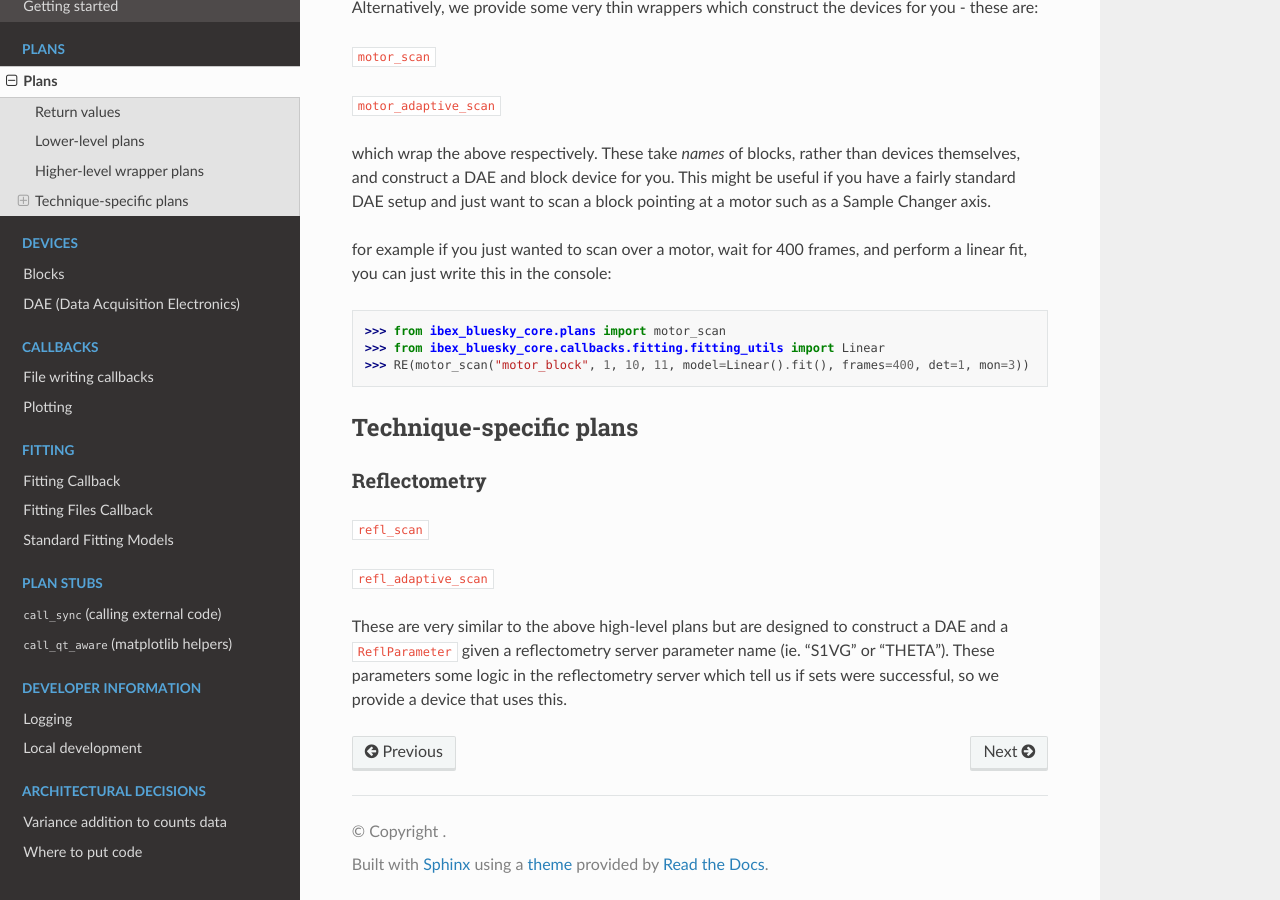
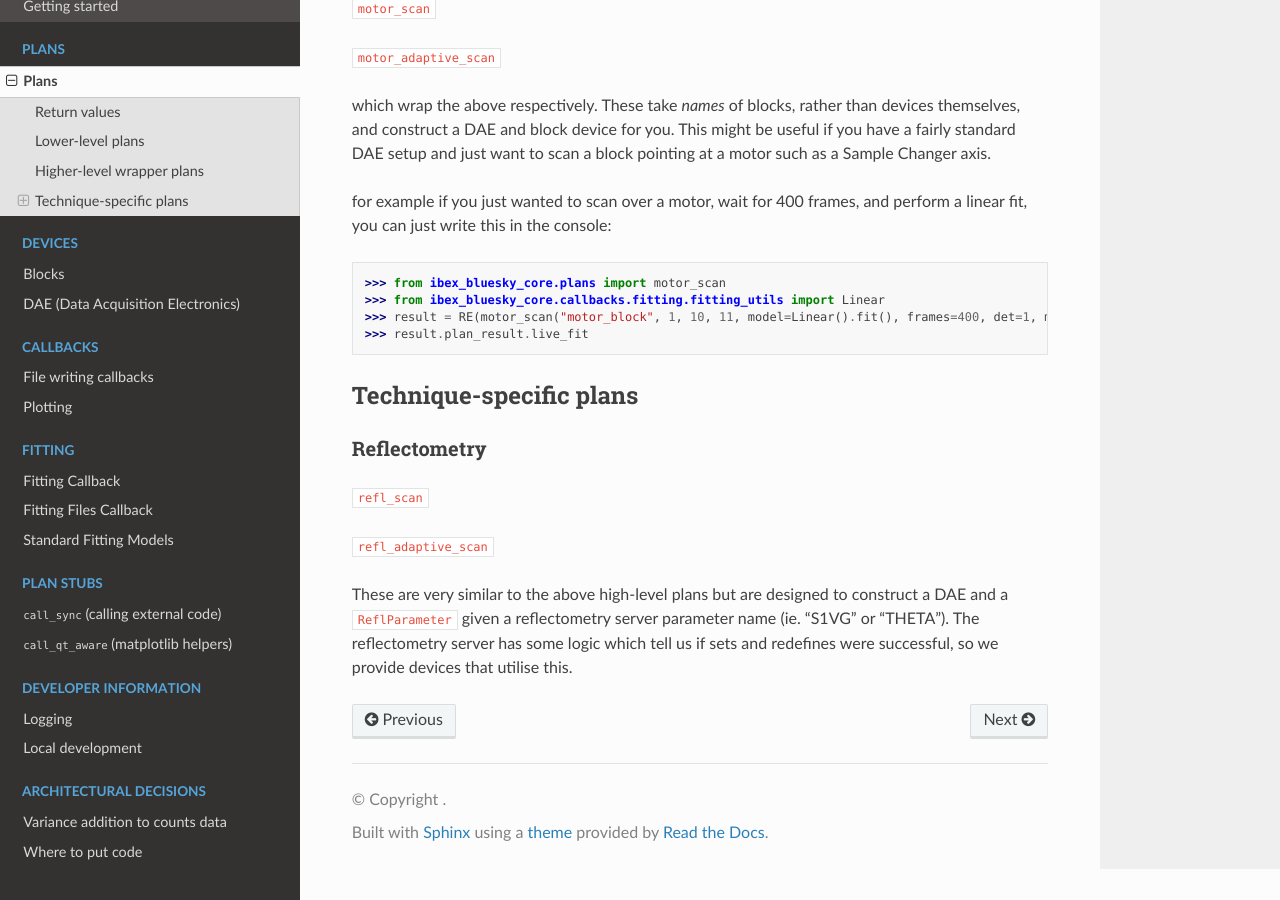
Before and after one commit to ISISComputingGroup/ibex_bluesky_core, a Sphinx documentation site: the page built from doc/plans/plans.md, in a window 1280 px wide and 900 px high, scrolled down 1718 px. Built offline with Sphinx 7.4.7 and the Read the Docs theme 3.1.0, drawn with Linux system fonts in a browser that asks for light colours; pages that are not in the unit, such as notebooks, are missing from menus; some of the changed text lies outside the part shown.

Commit message:
review comments - fix docs, make define docstring clearer

````diff
--- a/doc/plans/plans.md
+++ b/doc/plans/plans.md
@@ -10,7 +8,7 @@ So you can do this:
 
 ```python
 
-    >>> icc = RE(yield from refl_scan("S1VG", 1, 10, 21, model=Gaussian().fit() frames=500, det=100, mon=3, pixel_range=6, periods=True, save_run=False))
+    >>> result = RE(refl_scan("S1VG", 1, 10, 21, model=Gaussian().fit() frames=500, det=100, mon=3, pixel_range=6, periods=True, save_run=False))
 ```
 
 or this:
@@ -77,7 +75,8 @@ for example if you just wanted to scan over a motor, wait for 400 frames, and pe
 ```python
 >>> from ibex_bluesky_core.plans import motor_scan
 >>> from ibex_bluesky_core.callbacks.fitting.fitting_utils import Linear
->>> RE(motor_scan("motor_block", 1, 10, 11, model=Linear().fit(), frames=400, det=1, mon=3))
+>>> result = RE(motor_scan("motor_block", 1, 10, 11, model=Linear().fit(), frames=400, det=1, mon=3))
+>>> result.plan_result.live_fit
 ```
 
 ## Technique-specific plans
@@ -88,4 +87,4 @@ for example if you just wanted to scan over a motor, wait for 400 frames, and pe
 
 [`refl_adaptive_scan`](ibex_bluesky_core.plans.reflectometry.refl_adaptive_scan)
 
-These are very similar to the above high-level plans but are designed to construct a DAE and a [`ReflParameter`](ibex_bluesky_core.devices.reflectometry.ReflParameter) given a reflectometry server parameter name (ie. "S1VG" or "THETA"). These parameters some logic in the reflectometry server which tell us if sets were successful, so we provide a device that uses this.
+These are very similar to the above high-level plans but are designed to construct a DAE and a [`ReflParameter`](ibex_bluesky_core.devices.reflectometry.ReflParameter) given a reflectometry server parameter name (ie. "S1VG" or "THETA"). The reflectometry server has some logic which tell us if sets and redefines were successful, so we provide devices that utilise this.
````
Also changed, not shown: other parts of doc/plans/plans.md (+0 -2 lines), 1 other file.
